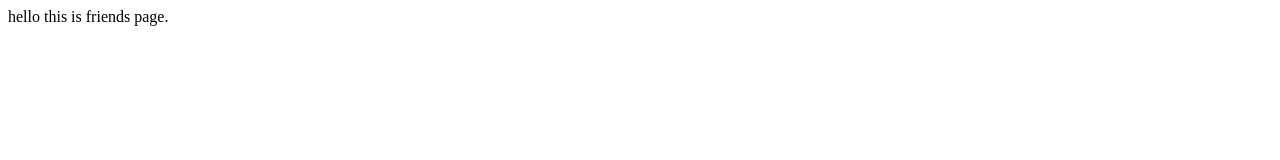
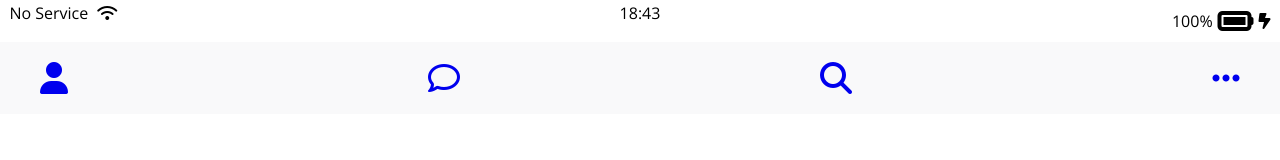
Before and after one commit to Pyeon-jun-hyeon/growth-journal, a plain HTML site: page friends.html in a window 1280 px wide. Drawn offline with nearby package versions, Linux system fonts and the light colour scheme.

Commit message:
Create friends page

```diff
--- /dev/null
+++ b/css/components/nav-bar.css
@@ -0,0 +1,8 @@
+.nav {
+    background-color: #f9f9fa;
+    padding: 20px 40px;
+}
+.nav__list {
+    display: flex;
+    justify-content: space-between;
+}
--- a/css/styles.css
+++ b/css/styles.css
@@ -1,11 +1,12 @@
 @import url('https://fonts.googleapis.com/css2?family=Open+Sans:wght@400;600&display=swap');
 
 @import "reset.css";
+
 @import "variables.css";
 
 /* Components */
 @import "components/status-bar.css";
-
+@import "components/nav-bar.css";
 /* Screens */
 @import "screens/login.css";
 
--- a/friends.html
+++ b/friends.html
@@ -1 +1,44 @@
-hello this is friends page.
+<!DOCTYPE html>
+<html lang="en">
+    <link rel="stylesheet" href="css/styles.css">
+    <head>
+        <meta charset="UTF-8">
+        <meta http-equiv="X-UA-Compatible" content="IE=edge">
+        <meta name="viewport" content="width=device-width, initial-scale=1.0">
+        <title>Friends - Kokoa Clone</title>
+    </head>
+    <body>
+        <div class="status-bar">
+            <div class="status-bar__column">
+                <span>No Service</span>
+                <i class="fa-solid fa-wifi"></i>
+            </div>
+            <div class="status-bar__column">
+                <span>18:43</span>
+            </div>
+            <div class="status-bar__column">
+                <span>100%</span>
+                <i class="fa-solid fa-battery-full fa-2x"></i>
+                <i class="fa-solid fa-bolt-lightning"></i>
+            </div>
+        </div>
+        <nav class="nav">
+            <ul class="nav__list">
+                <li class="nav__btn">
+                    <a class="nav__link" href="friends.html"><i class="fa-solid fa-user fa-2x"></i></a>
+                </li>
+                <li class="nav__btn">
+                    <a class="nav__link" href="#"><i class="fa-regular fa-comment fa-2x"></i></a>
+                </li>
+                <li class="nav__btn">
+                    <a class="nav__link" href="#"><i class="fa-solid fa-magnifying-glass fa-2x"></i></a>
+                </li>
+                <li class="nav__btn">
+                    <a class="nav__link" href="#"><i class="fa-solid fa-ellipsis fa-2x"></i></a>
+                </li>
+            </ul>
+        </nav>
+        <script src="https://kit.fontawesome.com/9ef9a8c9bd.js" crossorigin="anonymous">
+        </script>
+    </body>
+</html>
```
